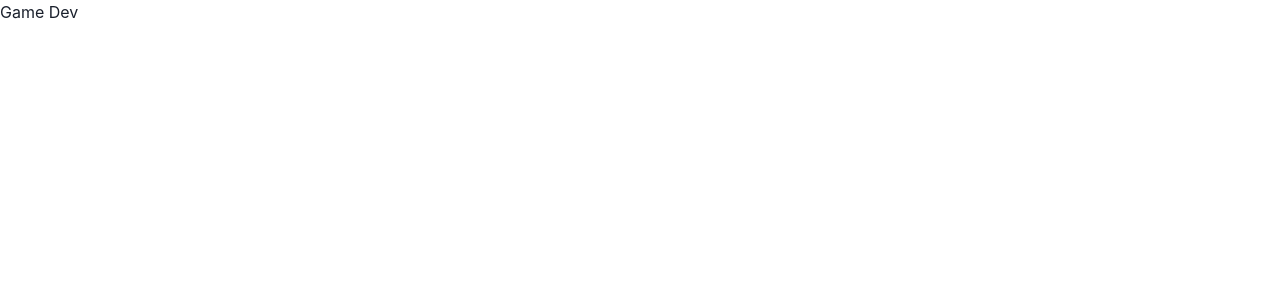
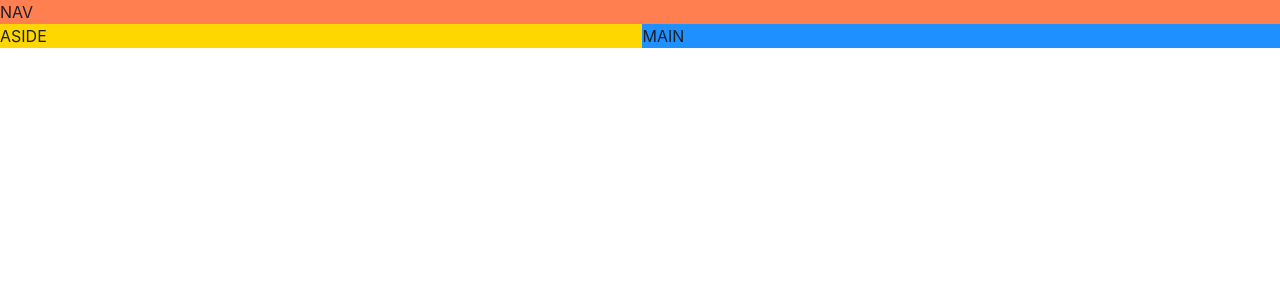
Before and after one commit to LeDojo/gamedev, a React (Vite) app: page / in a window 1280 px wide. Shown: the top 300 px of the page. Built offline with nearby package versions, Linux system fonts and the light colour scheme.

Commit message:
Chakra ui config & responsive layout

```diff
--- a/src/App.tsx
+++ b/src/App.tsx
@@ -1,7 +1,21 @@
+import { Grid, GridItem, Show } from "@chakra-ui/react";
+
 function App() {
   return (
     <>
-      <h1>Game Dev</h1>
+    <Grid templateAreas={{
+      base:`"nav" "main"`,
+      lg: `"nav nav" "aside main"`
+      }}>
+      <GridItem area="nav" bg="coral">NAV</GridItem>
+      <Show above="lg">
+
+
+        <GridItem area="aside" bg="gold">ASIDE</GridItem>
+        <GridItem area="main" bg="dodgerblue">MAIN</GridItem>
+
+      </Show>
+    </Grid>
     </>
   );
 }
```
